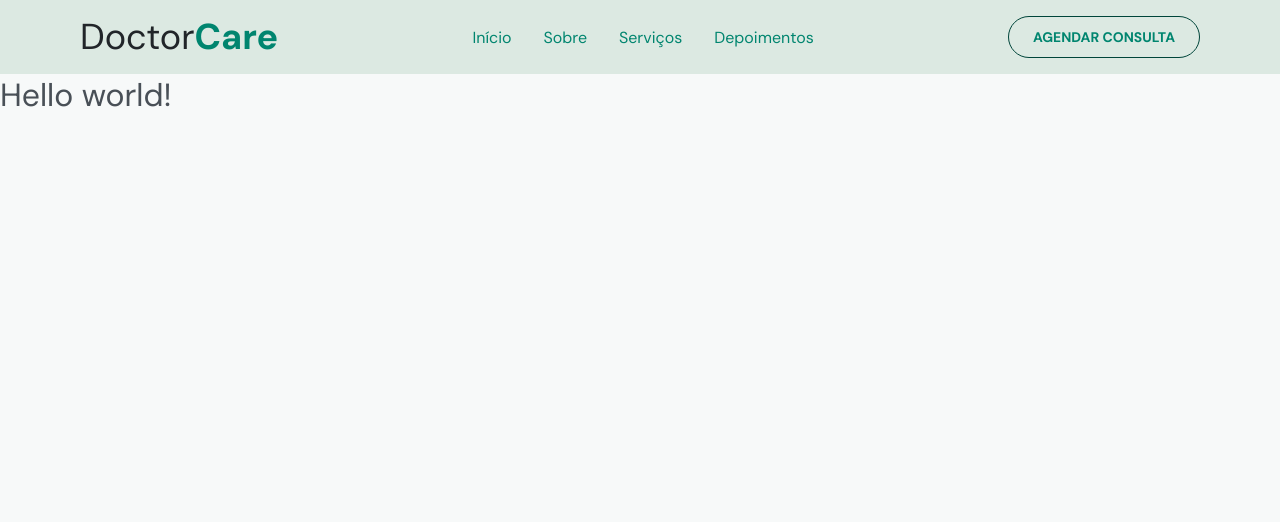
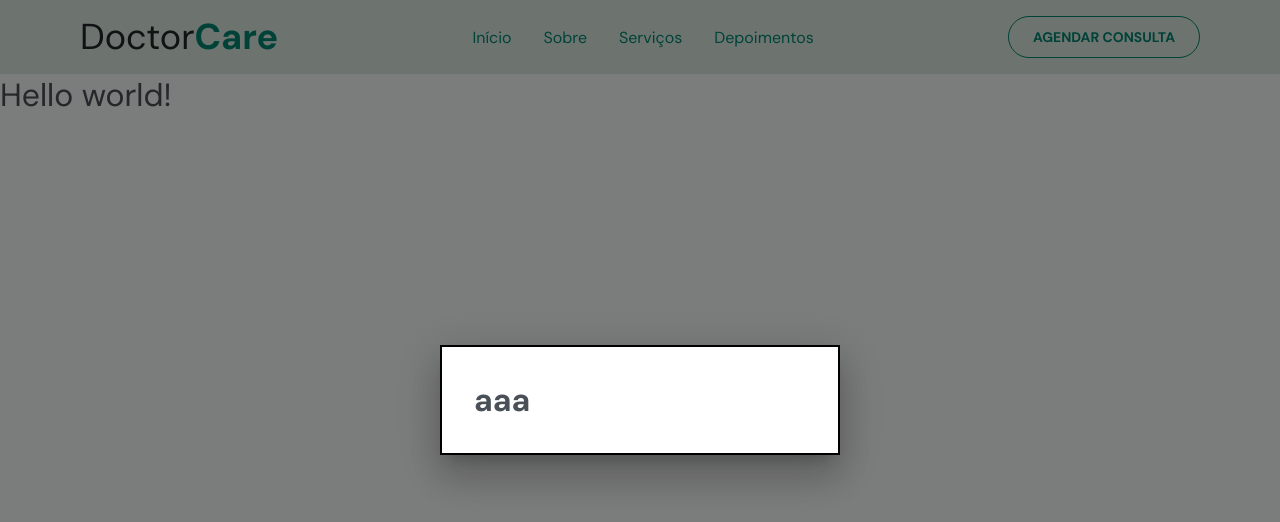
Before and after one commit to Little-Panela/DoctorCare, a React (Vite) app in the folder frontend/: page / in a window 1280 px wide. Both pictures are taken after a click on the button "AGENDAR CONSULTA". Shown: the top 522 px of the page. Built offline with nearby package versions, Linux system fonts and the light colour scheme.

Commit message:
feat(Navbar): create modal

```diff
--- a/frontend/package.json
+++ b/frontend/package.json
@@ -22,6 +22,9 @@
     "lint": "eslint src --ext .ts,.tsx --fix"
   },
   "dependencies": {
+    "@emotion/react": "^11.10.4",
+    "@emotion/styled": "^11.10.4",
+    "@mui/material": "^5.10.6",
     "axios": "^0.27.2",
     "phosphor-react": "^1.4.1",
     "react": "^18.2.0",
--- /dev/null
+++ b/frontend/src/components/Modal/index.tsx
@@ -0,0 +1,36 @@
+import Modal from '@mui/material/Modal'
+import Box from '@mui/material/Box'
+
+interface ModalProps {
+  isModalOpen: boolean
+  setIsModalOpen: () => void
+}
+
+const style = {
+  position: 'absolute' as 'absolute',
+  top: '50%',
+  left: '50%',
+  transform: 'translate(-50%, -50%)',
+  width: 400,
+  bgcolor: 'background.paper',
+  border: '2px solid #000',
+  boxShadow: 24,
+  p: 4,
+}
+
+export function CreateAppointmentModal({
+  isModalOpen,
+  setIsModalOpen,
+}: ModalProps) {
+  return (
+    <Modal
+      open={isModalOpen}
+      onClose={setIsModalOpen}
+      aria-labelledby="modal-modal-title"
+      aria-describedby="modal-modal-description">
+      <Box sx={style}>
+        <h1>aaa</h1>
+      </Box>
+    </Modal>
+  )
+}
--- a/frontend/src/components/Navbar/index.tsx
+++ b/frontend/src/components/Navbar/index.tsx
@@ -3,12 +3,18 @@ import { useState } from 'react'
 import { Link as ScroolTo } from 'react-scroll'
 
 import { ButtonLogin, Hamburger, Logo, Menu, NavbarContainer } from './styles'
+import { CreateAppointmentModal } from '../Modal'
 
 export function Navbar() {
   const [isOpen, setIsOpen] = useState(false)
+  const [isModalOpen, setIsModalOpen] = useState(false)
 
   function changeNavBarState() {
     setIsOpen((curr) => !curr)
+  }
+
+  function changeModalState() {
+    setIsModalOpen((curr) => !curr)
   }
 
   return (
@@ -53,14 +59,24 @@ export function Navbar() {
           <span />
         </ScroolTo>
 
-        <ButtonLogin className="mobile" isOpen={isOpen} onClick={() => {}}>
+        <ButtonLogin
+          className="mobile"
+          isOpen={isOpen}
+          onClick={changeModalState}>
           <span>Agendar consulta</span>
         </ButtonLogin>
       </Menu>
       <Hamburger isOpen={isOpen} onClick={changeNavBarState} />
-      <ButtonLogin className="desktop" isOpen={isOpen} onClick={() => {}}>
+      <ButtonLogin
+        className="desktop"
+        isOpen={isOpen}
+        onClick={changeModalState}>
         <span>Agendar consulta</span>
       </ButtonLogin>
+      <CreateAppointmentModal
+        isModalOpen={isModalOpen}
+        setIsModalOpen={changeModalState}
+      />
     </NavbarContainer>
   )
 }
```
Also changed, not shown: 1 other file (tests, documents, lock files or other folders).
